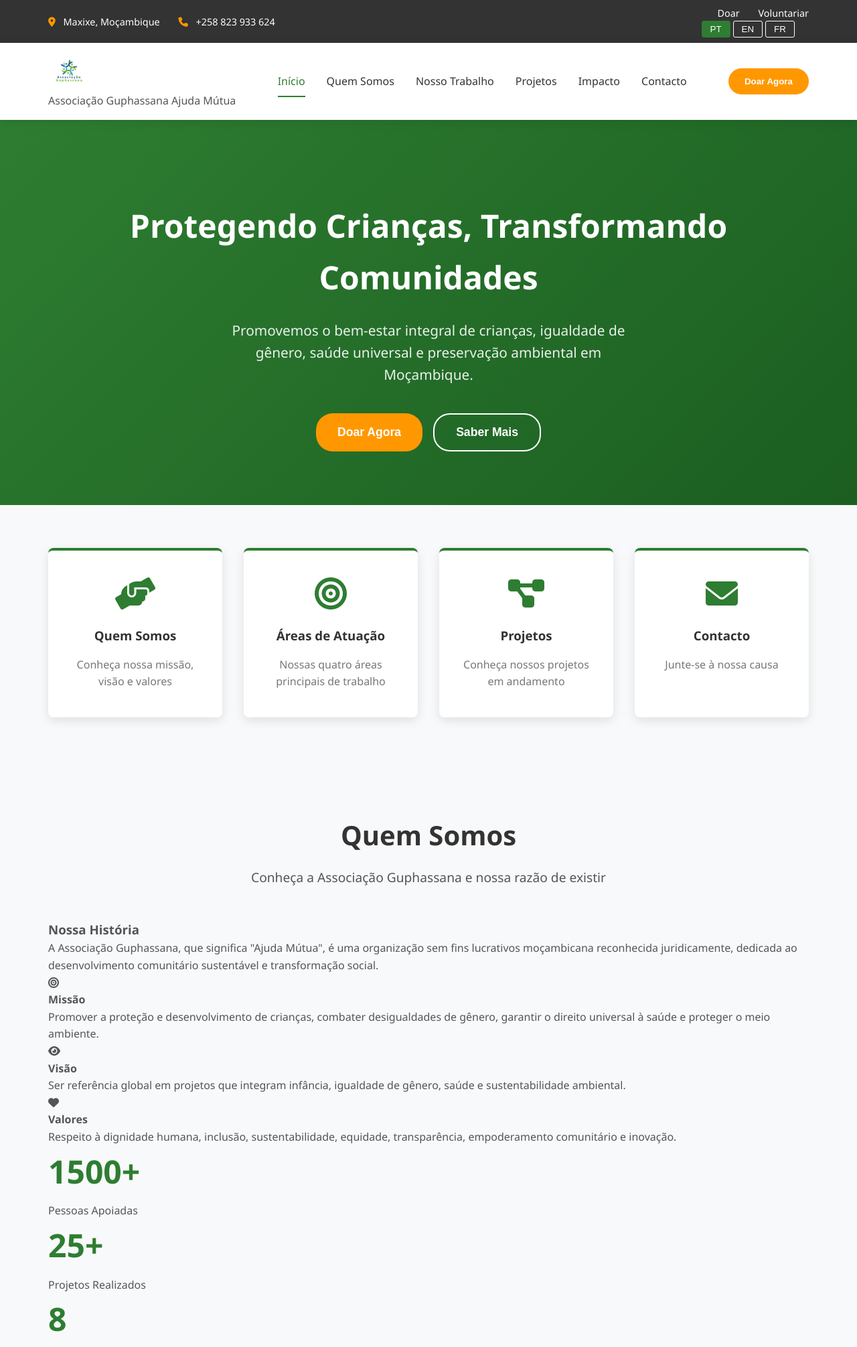
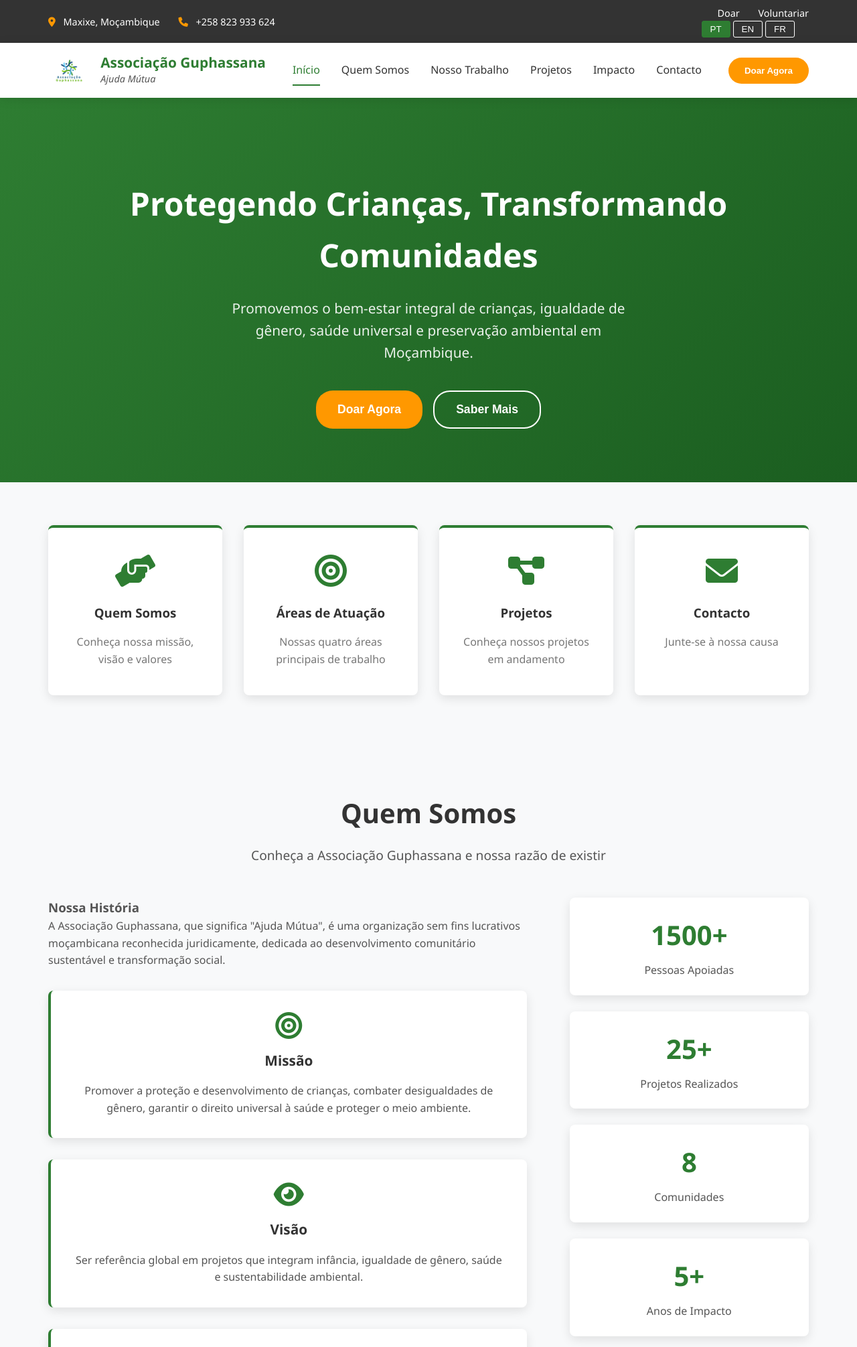
Before and after one commit to guphassana-automation-temp/Assocoacao-Guphassana, a plain HTML site: page index.html in a window 1280 px wide. Shown: the top 2011 px of the page at 67% size. Drawn offline with Linux system fonts and the light colour scheme; a script that the page names is missing.

Commit message:
Update css.css

```diff
--- a/css/css.css
+++ b/css/css.css
@@ -111,9 +111,33 @@ body {
     gap: 1rem;
 }
 
+.logo-container {
+    display: flex;
+    align-items: center;
+    gap: 1rem;
+}
+
 .logo-img {
     height: 50px;
     width: auto;
+}
+
+.org-name {
+    display: flex;
+    flex-direction: column;
+}
+
+.org-main {
+    font-size: 1.3rem;
+    font-weight: 700;
+    color: var(--primary);
+    line-height: 1.2;
+}
+
+.org-sub {
+    font-size: 0.9rem;
+    color: var(--text);
+    font-style: italic;
 }
 
 .nav-menu {
@@ -301,6 +325,66 @@ body {
     margin: 0 auto;
 }
 
+/* Seção Quem Somos */
+.about-content {
+    display: grid;
+    grid-template-columns: 2fr 1fr;
+    gap: 4rem;
+    align-items: start;
+}
+
+.mission-vision-values {
+    display: grid;
+    gap: 2rem;
+    margin-top: 2rem;
+}
+
+.mv-item {
+    background: var(--white);
+    padding: 2rem;
+    border-radius: var(--border-radius);
+    box-shadow: var(--shadow);
+    text-align: center;
+    border-left: 4px solid var(--primary);
+}
+
+.mv-item i {
+    font-size: 2.5rem;
+    color: var(--primary);
+    margin-bottom: 1rem;
+}
+
+.mv-item h4 {
+    color: var(--dark);
+    margin-bottom: 1rem;
+    font-size: 1.3rem;
+}
+
+.about-stats {
+    display: grid;
+    gap: 1.5rem;
+}
+
+.about-stats .stat {
+    background: var(--white);
+    padding: 1.5rem;
+    border-radius: var(--border-radius);
+    text-align: center;
+    box-shadow: var(--shadow);
+}
+
+.about-stats .stat-number {
+    font-size: 2.5rem;
+    font-weight: 700;
+    color: var(--primary);
+    margin-bottom: 0.5rem;
+}
+
+.about-stats .stat-label {
+    color: var(--text);
+    font-weight: 500;
+}
+
 /* Work Grid */
 .work-grid {
     display: grid;
@@ -447,9 +531,10 @@ body {
 }
 
 .contact-form {
-    background: var(--light);
+    background: var(--white);
     padding: 2rem;
     border-radius: var(--border-radius);
+    box-shadow: var(--shadow);
 }
 
 .form-group {
@@ -493,9 +578,33 @@ body {
     margin-bottom: 2rem;
 }
 
+.footer-logo-container {
+    display: flex;
+    align-items: center;
+    gap: 1rem;
+    margin-bottom: 1rem;
+}
+
 .footer-logo {
-    height: 50px;
-    margin-bottom: 1rem;
+    height: 40px;
+}
+
+.footer-org-name {
+    display: flex;
+    flex-direction: column;
+}
+
+.footer-org-main {
+    font-size: 1.1rem;
+    font-weight: 700;
+    color: var(--white);
+    line-height: 1.2;
+}
+
+.footer-org-sub {
+    font-size: 0.8rem;
+    color: #bdc3c7;
+    font-style: italic;
 }
 
 .footer-section h3 {
@@ -582,6 +691,15 @@ body {
         width: 100%;
         max-width: 250px;
     }
+
+    .about-content {
+        grid-template-columns: 1fr;
+        gap: 2rem;
+    }
+
+    .mission-vision-values {
+        grid-template-columns: 1fr;
+    }
 }
 
 @media (max-width: 480px) {
@@ -601,4 +719,26 @@ body {
     .impact-stats {
         grid-template-columns: repeat(2, 1fr);
     }
+
+    .logo-container {
+        flex-direction: column;
+        text-align: center;
+        gap: 0.5rem;
+    }
 }
+
+/* Animações */
+@keyframes fadeInUp {
+    from {
+        opacity: 0;
+        transform: translateY(30px);
+    }
+    to {
+        opacity: 1;
+        transform: translateY(0);
+    }
+}
+
+.fade-in {
+    animation: fadeInUp 0.6s ease-out;
+}
```
